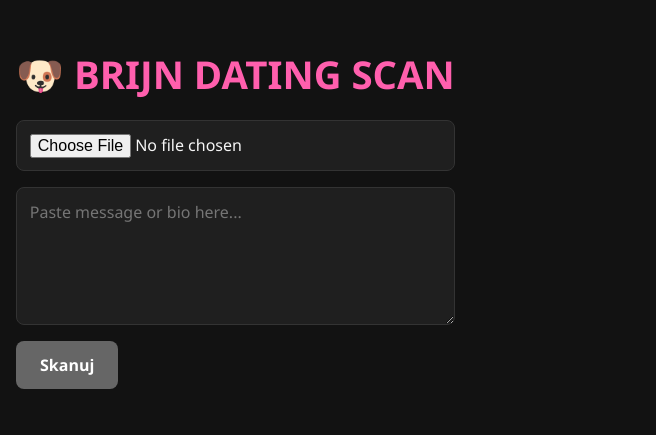
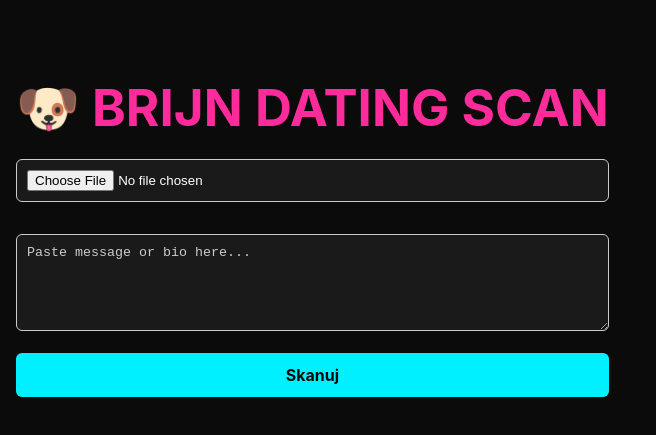
Before and after one commit to cezary-brijn/brijn-frontend, a React (Vite) app: page / in a window 1280 px wide. Shown: the part 179-614 px from the top of the page, without its empty margins (0-656 px from the left). Built offline with nearby package versions, Linux system fonts and the light colour scheme.

Commit message:
Apply new Brijn color scheme + base UI

```diff
--- a/src/styles/global.css
+++ b/src/styles/global.css
@@ -1,75 +1,71 @@
-/* ====== Global Styles for Brijn Dating Scan ====== */
+/* =========================
+   Global Styles (Brijn)
+   ========================= */
 
-/* Reset & base font */
-* {
-  margin: 0;
-  padding: 0;
-  box-sizing: border-box;
-  font-family: 'Segoe UI', Tahoma, Geneva, Verdana, sans-serif;
+/* Kolory (zdefiniowane jako zmienne) */
+:root {
+  --color-bg: #0B0B0B;
+  --color-primary: #00F0FF;  /* neon turkus */
+  --color-accent: #FF2B9A;   /* róż dating */
+  --color-text: #FFFFFF;
+  --color-muted: #CCCCCC;
 }
 
+/* Reset + czcionki */
 body {
-  background-color: #121212;
-  color: #f5f5f5;
-  line-height: 1.5;
+  margin: 0;
+  font-family: 'Inter', sans-serif;
+  background: var(--color-bg);
+  color: var(--color-text);
 }
 
-/* Header */
+/* Nagłówek */
 h1 {
+  color: var(--color-accent);
   text-align: center;
-  font-size: 2.4rem;
-  color: #ff5fad; /* Róż dla Brijn */
   margin-bottom: 1.5rem;
 }
 
-/* Inputs */
+/* Inputy + textarea */
 input[type="file"],
 textarea {
-  display: block;
   width: 100%;
-  margin-top: 1rem;
-  padding: 0.8rem;
-  background: #1f1f1f;
-  border: 1px solid #333;
-  border-radius: 8px;
-  color: #f5f5f5;
-  font-size: 1rem;
+  padding: 10px;
+  border-radius: 6px;
+  border: 1px solid var(--color-muted);
+  background: #1a1a1a;
+  color: var(--color-text);
+  margin-bottom: 1rem;
+  box-sizing: border-box;
 }
 
-/* Button */
+textarea::placeholder {
+  color: var(--color-muted);
+}
+
+/* Przycisk */
 button {
-  margin-top: 1rem;
-  padding: 0.8rem 1.5rem;
-  background: #ff5fad;
-  color: #fff;
-  border: none;
-  border-radius: 8px;
+  width: 100%;
+  padding: 12px;
   font-size: 1rem;
   font-weight: bold;
+  border-radius: 6px;
+  background: var(--color-primary);
+  border: none;
+  color: var(--color-bg);
   cursor: pointer;
-  transition: background 0.3s ease, transform 0.2s ease;
+  transition: background 0.2s ease-in-out;
 }
 
 button:hover {
-  background: #ff2e92;
-  transform: translateY(-2px);
+  background: var(--color-accent);
+  color: var(--color-bg);
 }
 
-button:disabled {
-  background: #666;
-  cursor: not-allowed;
-}
-
-/* Results box */
+/* Wynik */
 .result-box {
   margin-top: 1.5rem;
   padding: 1rem;
-  border-radius: 8px;
-  background: #1e1e1e;
-  border: 1px solid #333;
+  border-radius: 6px;
+  background: #1a1a1a;
 }
-
-.result-box h2 {
-  margin-bottom: 0.5rem;
-  color: #ff5fad;
-}
```
